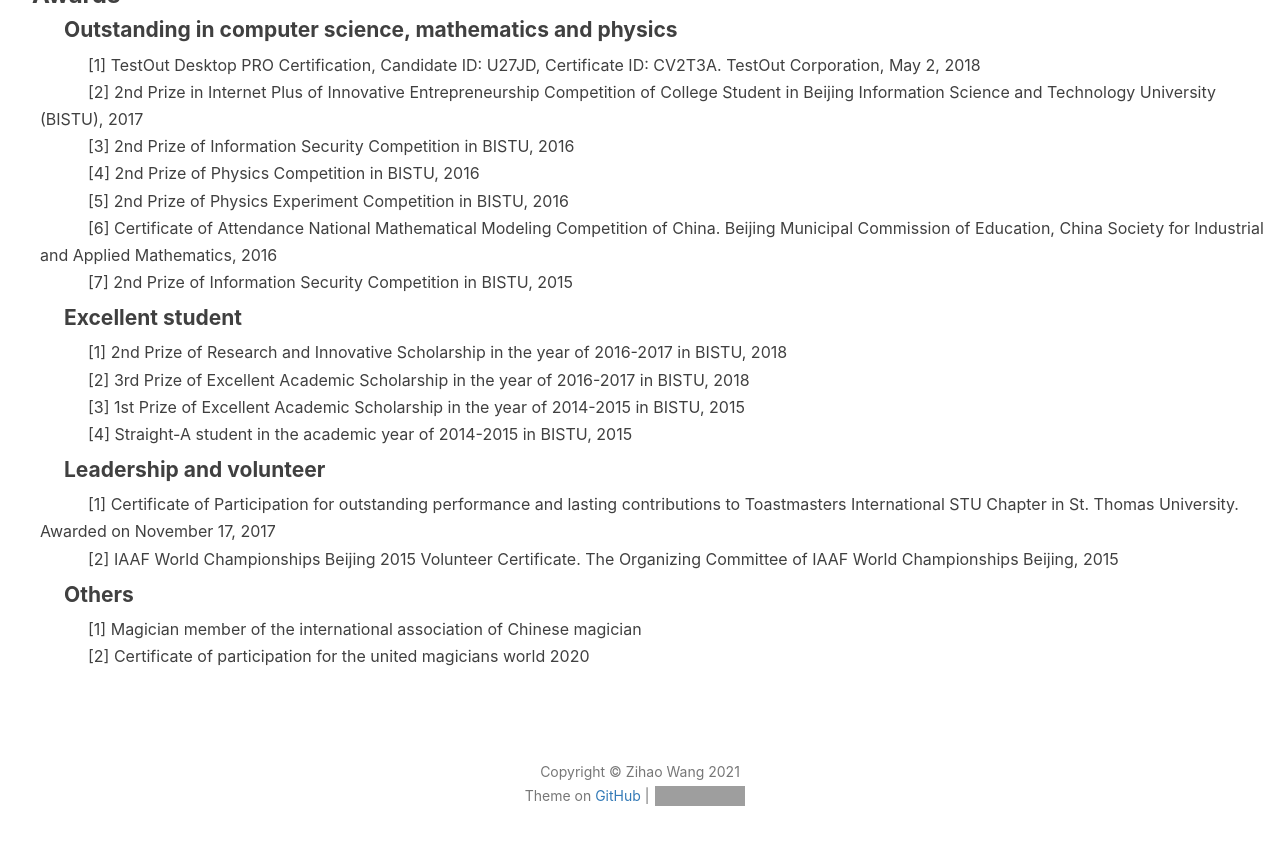
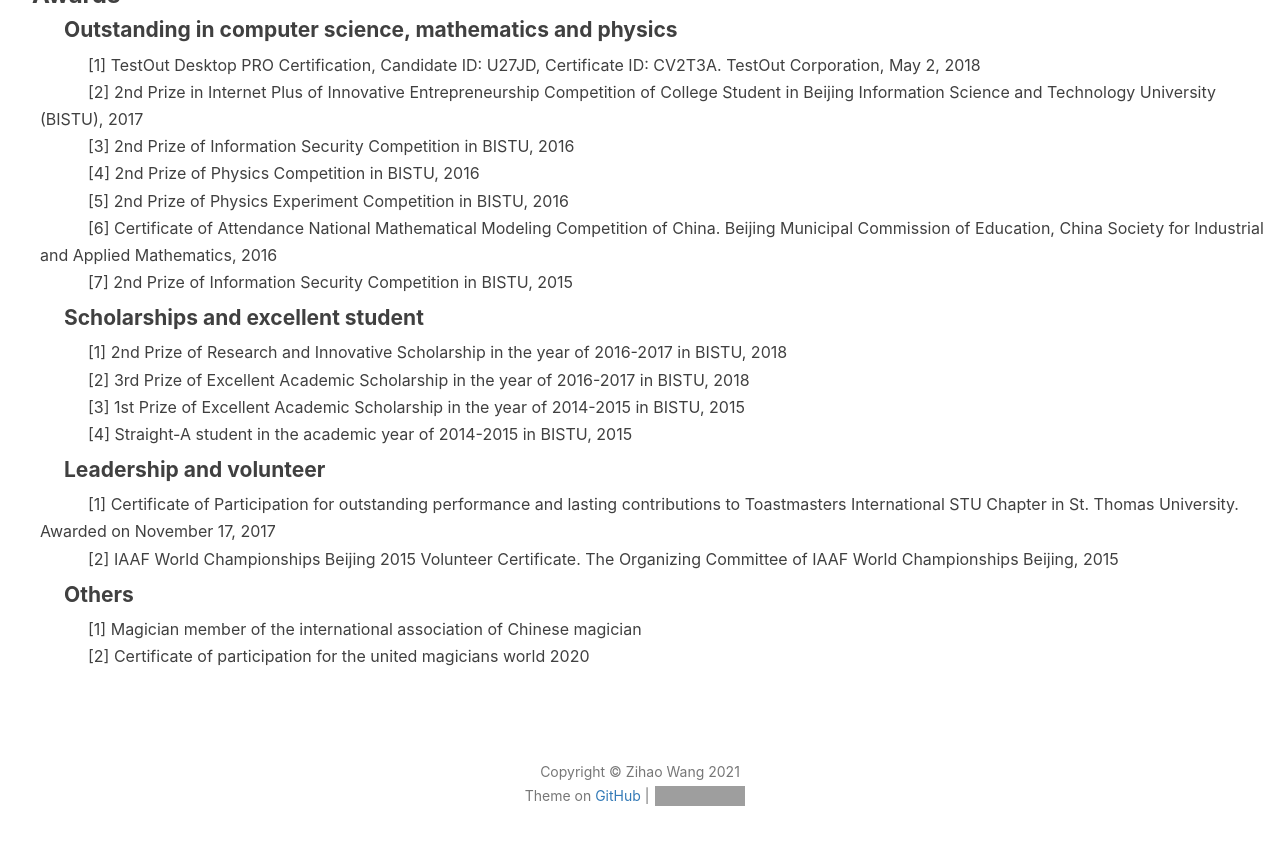
Before and after one commit to wangzh3/wangzh3.github.io, a Jekyll site: the page built from tags.html, in a window 1280 px wide and 900 px high, scrolled down 684 px. Shown: the top 845 px of the window. Built offline with Jekyll 4.4.1, drawn with Linux system fonts in a browser that asks for light colours; nearby versions of some CDN libraries; comment, search, counter and statistics services are not loaded; grey boxes are pictures that could not be loaded.

Commit message:
Update tags.html

```diff
--- a/tags.html
+++ b/tags.html
@@ -53,7 +53,7 @@ header-img: "img/post-bg-desk.jpg"
     </ul>
     </span>
 
-    <span style="text-indent:4em;"><h4><strong>Excellent student</strong></h4> </span>
+    <span style="text-indent:4em;"><h4><strong>Scholarships and excellent student</strong></h4> </span>
     <span style="text-indent:3em;">
     <ul style="list-style-type:none">
         <li>[1]	2nd Prize of Research and Innovative Scholarship in the year of 2016-2017 in BISTU, 2018</li>
```
